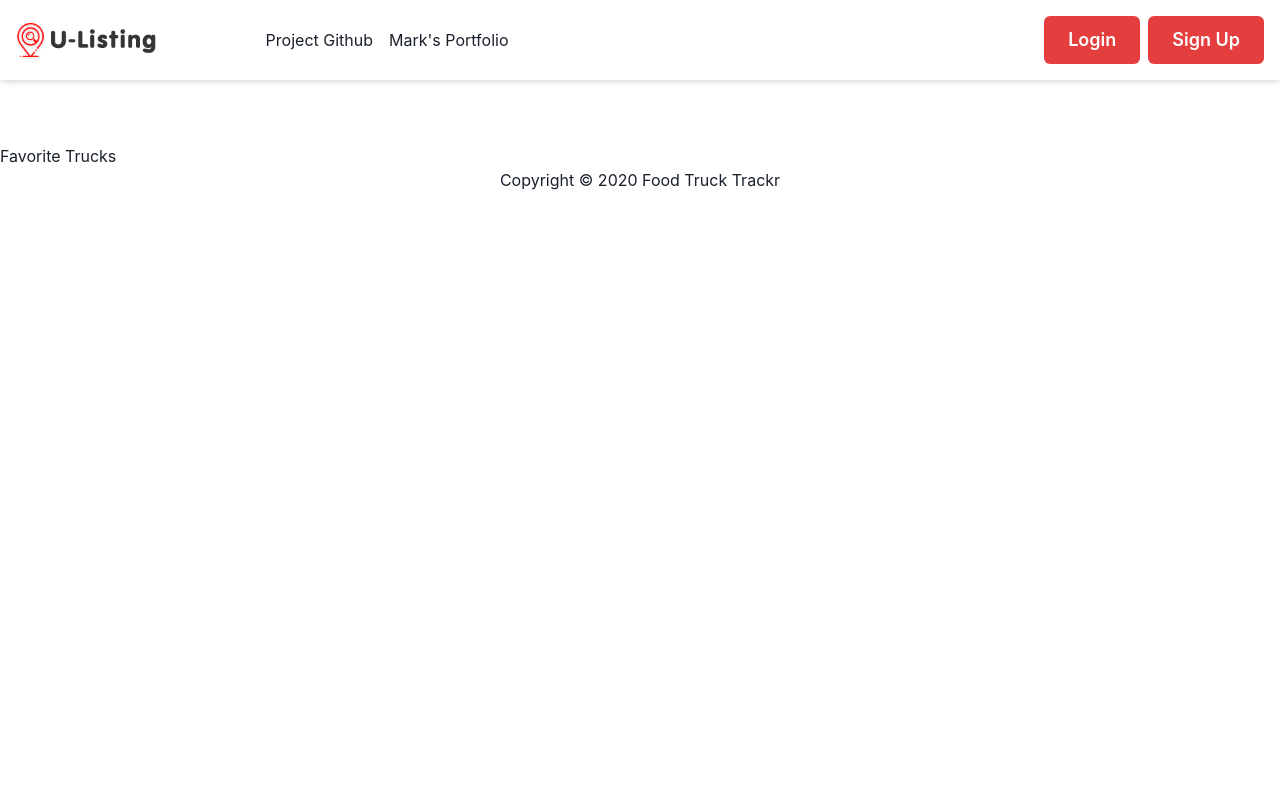
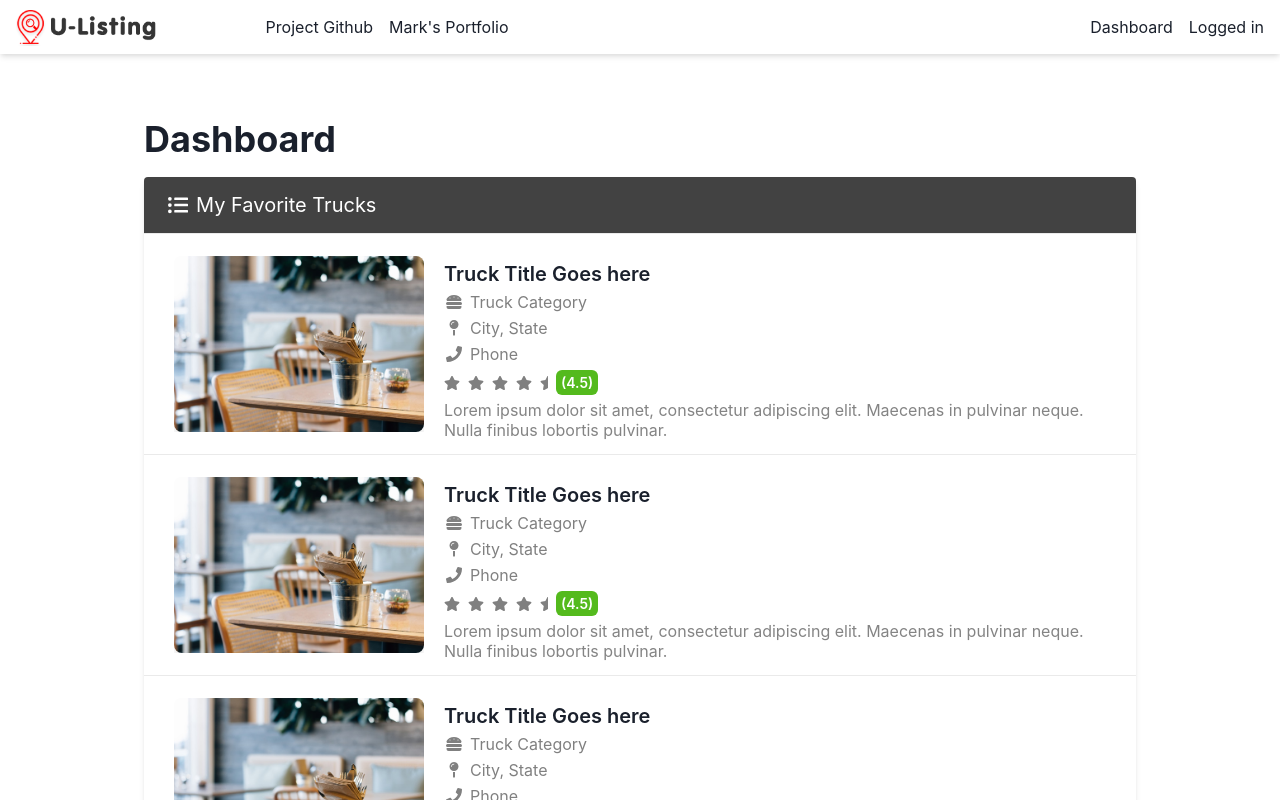
Before and after one commit to markanator/foodtrucktrackr-frontend, a React (Create React App) app: page /dashboard/1 in a window 1280 px wide. Shown: the top 800 px of the page. Built offline with nearby package versions, Linux system fonts and the light colour scheme; sample sign-in values are in the browser's storage.

Commit message:
user dashboard coming along

```diff
--- a/src/App.jsx
+++ b/src/App.jsx
@@ -1,4 +1,5 @@
 /* eslint-disable no-use-before-define */
+import { Container, Heading } from '@chakra-ui/react';
 import React from 'react';
 import { Route, Switch } from 'react-router-dom';
 import Layout from './components/Layout';
@@ -7,7 +8,6 @@ import Home from './pages/Home';
 import PrivateRoute from './utils/PrivateRoute';
 
 const App = () => (
-  <Layout>
   <>
     <Switch>
       <Route exact path="/">
@@ -20,20 +20,27 @@ const App = () => (
       <Route component={Page404} />
     </Switch>
   </>
-  </Layout>
 );
 
 const Page404 = () => (
   <Layout>
-    <h1>Error 404!</h1>
-    <h3>The page you requested could not be found!</h3>
+    <Container maxW="5xl" py="4rem">
+      <Heading as="h1">Error 404!</Heading>
+      <Heading as="h3" fontSize="xl">
+        The page you requested could not be found!
+      </Heading>
+    </Container>
   </Layout>
 );
 
 const Page403 = () => (
   <Layout>
-    <h1>Error 403!</h1>
-    <h3>Thou shalt not pass!</h3>
+    <Container maxW="5xl" py="4rem">
+      <Heading as="h1">Error 403!</Heading>
+      <Heading as="h3" fontSize="xl">
+        Thou shalt not pass!
+      </Heading>
+    </Container>
   </Layout>
 );
 
--- /dev/null
+++ b/src/components/Dashboard/FavListItem.jsx
@@ -0,0 +1,148 @@
+import {
+  Box,
+  Flex,
+  Heading,
+  Image,
+  Link,
+  ListItem,
+  Text,
+} from '@chakra-ui/react';
+import React from 'react';
+import {
+  FaHamburger,
+  FaMapPin,
+  FaPhone,
+  FaStar,
+  FaStarHalf,
+} from 'react-icons/fa';
+
+import { Link as RLink } from 'react-router-dom';
+import FoodTruckImg from '../../assets/foodTruck.jpg';
+
+export default function FavListItem() {
+  return (
+    <ListItem
+      padding="1.25rem 1.875rem"
+      borderBottom="1px solid #eaeaea"
+      transition=".3s"
+      pos="relative"
+    >
+      <Flex py=".125rem" pos="relative">
+        {/* IMAGE */}
+        <Flex flex="1" maxW="250px" pos="relative">
+          <Link
+            as={RLink}
+            to="/"
+            w="100%"
+            h="100%"
+            display="inline-block"
+            overflow="hidden"
+            pos="relative"
+            zIndex="10"
+          >
+            <Image
+              src={FoodTruckImg}
+              alt="test"
+              objectFit="cover"
+              w="100%"
+              h="100%"
+              rounded=".5rem"
+              boxShadow="lg"
+            />
+          </Link>
+        </Flex>
+        {/* DEETS */}
+        <Flex flex="1" pl="1.25rem">
+          <Box
+            className="deets__inner"
+            pos="relative"
+            top=".5rem"
+            verticalAlign="top"
+          >
+            <Heading
+              as="h3"
+              fontSize="1.25rem"
+              bottom="2px"
+              pos="relative"
+              fontWeight="600"
+              m="0"
+              lineHeight="1.5rem"
+            >
+              Truck Title Goes here
+            </Heading>
+            {/* TYPE */}
+            <Flex
+              direction="row"
+              alignItems="center"
+              m=".125rem"
+              verticalAlign="sub"
+              color="#808080"
+            >
+              <FaHamburger style={{ marginRight: '.5rem' }} />
+              Truck Category
+            </Flex>
+            {/* LOCATION */}
+            <Flex
+              direction="row"
+              alignItems="center"
+              m=".125rem"
+              verticalAlign="sub"
+              color="#808080"
+            >
+              <FaMapPin style={{ marginRight: '.5rem' }} />
+              City, State
+            </Flex>
+            {/* Phone? */}
+            <Flex
+              direction="row"
+              alignItems="center"
+              m=".125rem"
+              verticalAlign="sub"
+              color="#808080"
+            >
+              <FaPhone style={{ marginRight: '.5rem' }} />
+              Phone
+            </Flex>
+            {/* REVIEWS */}
+            <Flex
+              direction="row"
+              alignItems="center"
+              mt=".25rem"
+              verticalAlign="sub"
+              color="#808080"
+            >
+              <FaStar />
+              <FaStar style={{ marginLeft: '.5rem' }} />
+              <FaStar style={{ marginLeft: '.5rem' }} />
+              <FaStar style={{ marginLeft: '.5rem' }} />
+              <FaStarHalf style={{ marginLeft: '.5rem' }} />
+              <Box
+                px="5px"
+                py="2px"
+                background="#54ba1d"
+                rounded="md"
+                verticalAlign="middle"
+                fontSize=".875rem"
+                fontWeight="600"
+                textColor="white"
+              >
+                (4.5)
+              </Box>
+            </Flex>
+            {/* SHORT DESCRIPTION */}
+            <Text
+              mt="5px"
+              fontSize="1rem"
+              lineHeight="1.25rem"
+              textColor="#848484"
+            >
+              Lorem ipsum dolor sit amet, consectetur adipiscing elit. Maecenas
+              in pulvinar neque. Nulla finibus lobortis pulvinar.
+            </Text>
+          </Box>
+        </Flex>
+      </Flex>
+      {/* <Box>edit deets</Box> */}
+    </ListItem>
+  );
+}
--- a/src/components/Layoutcomponents/Header.jsx
+++ b/src/components/Layoutcomponents/Header.jsx
@@ -22,13 +22,37 @@ import {
   Radio,
 } from '@chakra-ui/react';
 import Axios from 'axios';
-import React from 'react';
+import React, { useEffect } from 'react';
 import { useForm } from 'react-hook-form';
 import { Link as RLink, useHistory } from 'react-router-dom';
 import logo from '../../assets/logo.png';
 import { prodCheck } from '../../utils/prodCheck';
+import { isLoggedIn } from '../../utils/isLoggedIn';
 
 export default function Header() {
+  let RightSide;
+  // useEffect(() => {
+  //   isLoggedIn();
+  // }, []);
+
+  if (isLoggedIn()) {
+    RightSide = (
+      <>
+        <Link as={RLink} to="/dashboard" mr="1rem">
+          Dashboard
+        </Link>
+        Logged in
+      </>
+    );
+  } else {
+    RightSide = (
+      <>
+        <LoginBtnModal />
+        <SignUpBtnModal />
+      </>
+    );
+  }
+
   return (
     <Flex as="header" w="full" py=".5rem" boxShadow="md" zIndex="10">
       <Container m="auto" w="full" maxW="7xl">
@@ -54,8 +78,7 @@ export default function Header() {
             </Link>
           </Box>
           <Box w="40%" textAlign="right">
-            <LoginBtnModal />
-            <SignUpBtnModal />
+            {RightSide}
           </Box>
         </Center>
       </Container>
--- a/src/pages/Dashboard.jsx
+++ b/src/pages/Dashboard.jsx
@@ -1,13 +1,45 @@
+import { Box, Container, Flex, Heading, layout, List } from '@chakra-ui/react';
 import React from 'react';
-import SearchBar from '../components/SearchBar';
-import TrucksPage from './TrucksPage';
+import { FaListUl } from 'react-icons/fa';
+import FavListItem from '../components/Dashboard/FavListItem';
+import Layout from '../components/Layout';
 
 const Dashboard = () => (
-  <div>
-    {/* <SearchBar /> */}
-    <h2 style={{ textAlign: 'left', marginTop: '5%' }}>Favorite Trucks</h2>
-    {/* <TrucksPage /> */}
-  </div>
+  <Layout>
+    <Flex direction="column">
+      <Container maxW="5xl" py="4rem">
+        <Heading as="h2" mb="1rem">
+          Dashboard
+        </Heading>
+        <Box pos="relative">
+          <Box id="dash__list" background="white" boxShadow="md" rounded="md">
+            <Heading
+              as="h4"
+              fontSize="1.25rem"
+              fontWeight="400"
+              display="inline-flex"
+              m="0"
+              padding="1rem 1.5rem"
+              color="white"
+              background="#424242"
+              borderBottom="1px solid #eaeaea"
+              borderRadius="4px 4px 0 0"
+              w="full"
+              alignItems="center"
+            >
+              <FaListUl style={{ marginRight: '.5rem' }} />
+              My Favorite Trucks
+            </Heading>
+            <List backgroundColor="white" borderRadius="0 0 4px 4px">
+              {[1, 2, 3, 4].map((item) => (
+                <FavListItem key={item} />
+              ))}
+            </List>
+          </Box>
+        </Box>
+      </Container>
+    </Flex>
+  </Layout>
 );
 
 export default Dashboard;
--- a/src/pages/Home.jsx
+++ b/src/pages/Home.jsx
@@ -1,12 +1,13 @@
 // import { Box } from '@chakra-ui/react';
 import React from 'react';
 import Hero from '../components/HomeComponents/Hero';
+import Layout from '../components/Layout';
 
 export default function Home() {
   return (
-    <main>
+    <Layout>
       {/* <div className="clearFix" /> */}
       <Hero />
-    </main>
+    </Layout>
   );
 }
--- a/src/utils/PrivateRoute.jsx
+++ b/src/utils/PrivateRoute.jsx
@@ -3,13 +3,13 @@
 import React from 'react';
 import { Route, Redirect } from 'react-router-dom';
 
-const PrivateRoute = ({ component: Component, ...rest }) => (
+const PrivateRoute = ({ children, ...rest }) => (
   <Route
     {...rest}
     render={(props) =>
       // if token, render component
       localStorage.getItem('token') ? (
-        <Component {...props} />
+        children
       ) : (
         // If NOT logged in =>
         // change first link to whatever we want
--- a/src/utils/isLoggedInCheck.js
+++ b/src/utils/isLoggedIn.js
@@ -1,5 +1,6 @@
 export const isLoggedIn = () => {
-  const value = window.localStorage.getItem('token');
+  // eslint-disable-next-line prefer-const
+  let value = window.localStorage.getItem('token');
   if (value == null) {
     return false;
   }
```
Also changed, not shown: src/assets/foodTruck.jpg (added). Lines whose indentation alone changed are shown as unchanged.
